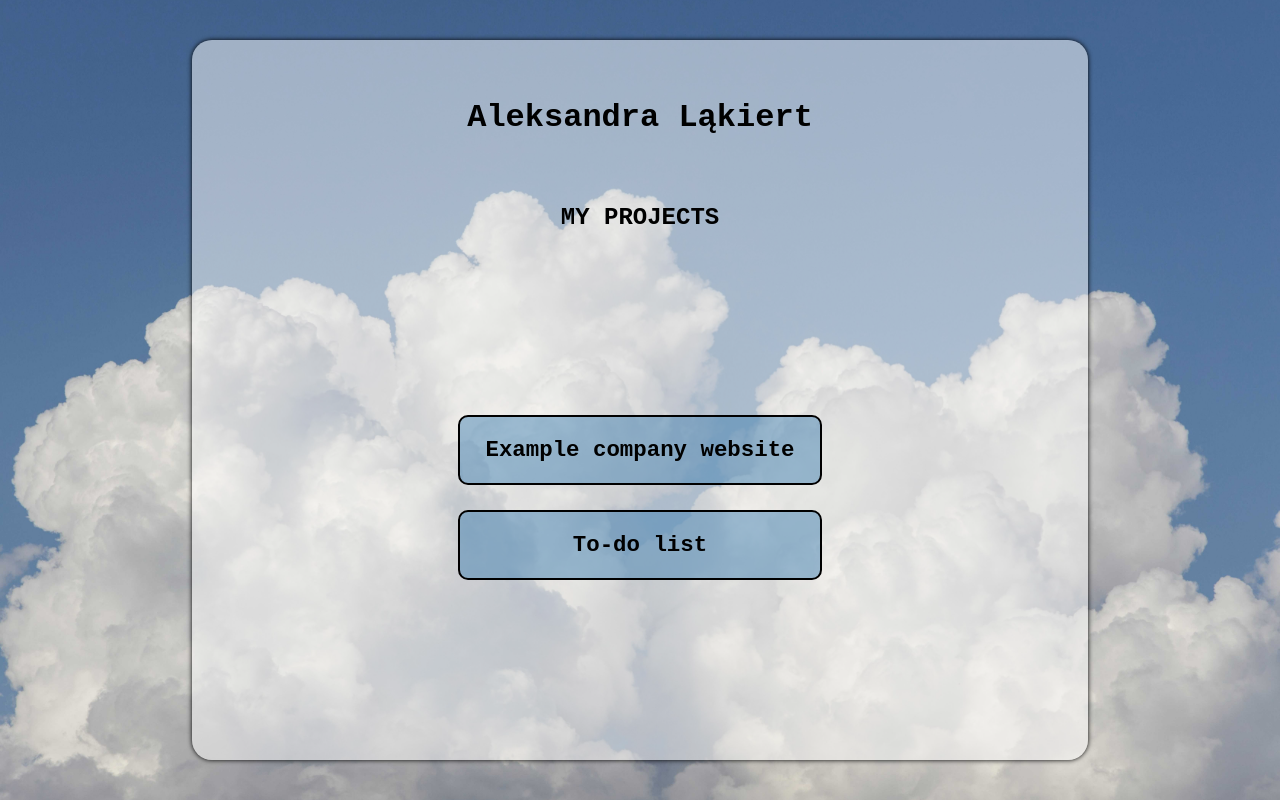
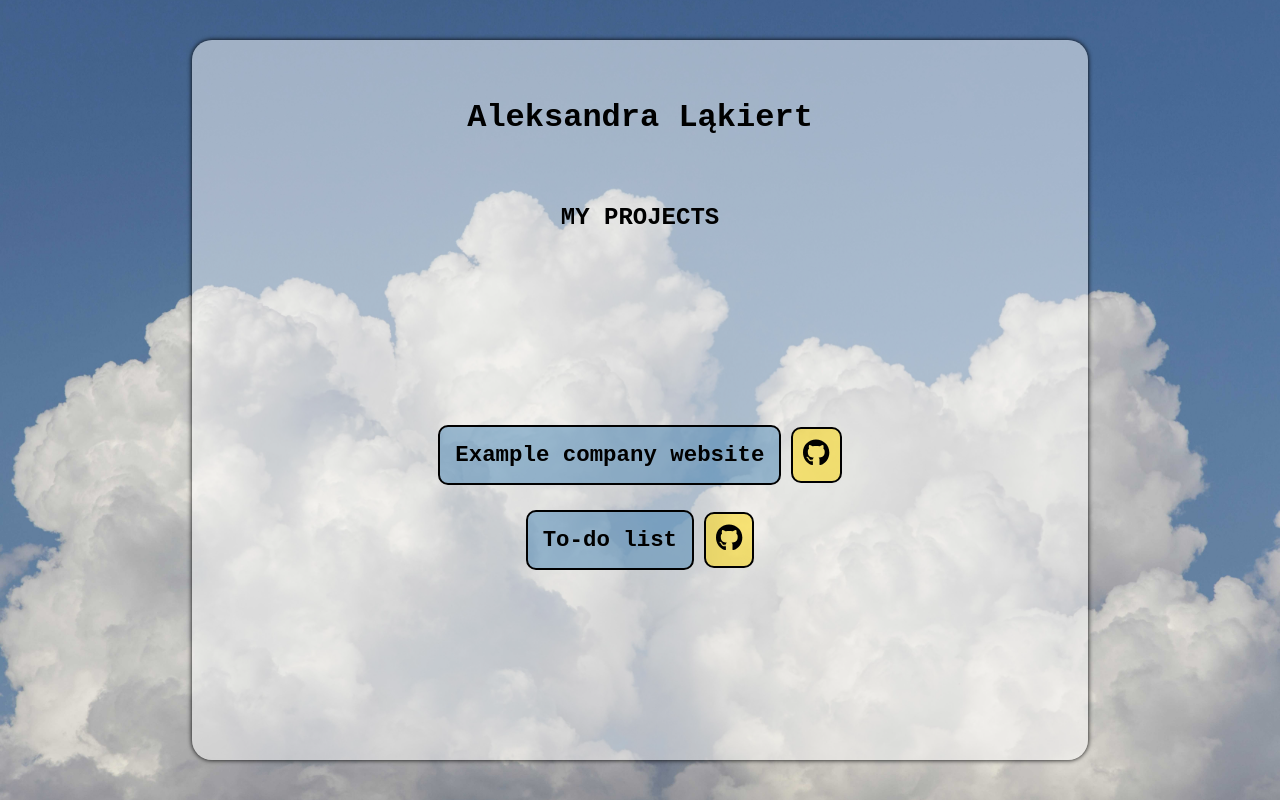
Before and after one commit to lakiert/lakiert-portfolio, a React (Vite) app: page / in a window 1280 px wide. Built offline with nearby package versions, Linux system fonts and the light colour scheme.

Commit message:
added github buttons

```diff
--- a/index.html
+++ b/index.html
@@ -4,6 +4,7 @@
     <meta charset="UTF-8" />
     <meta name="viewport" content="width=device-width, initial-scale=1.0" />
     <title>Lakiert Portfolio</title>
+    <link rel="stylesheet" href="https://cdnjs.cloudflare.com/ajax/libs/font-awesome/6.5.2/css/all.min.css"/>
   </head>
   <body>
     <div id="root"></div>
--- a/package.json
+++ b/package.json
@@ -10,6 +10,9 @@
     "preview": "vite preview"
   },
   "dependencies": {
+    "@fortawesome/fontawesome-svg-core": "^6.5.2",
+    "@fortawesome/free-brands-svg-icons": "^6.5.2",
+    "@fortawesome/react-fontawesome": "^0.2.0",
     "react": "^18.2.0",
     "react-dom": "^18.2.0"
   },
--- a/src/App.css
+++ b/src/App.css
@@ -2,6 +2,8 @@
   margin: 0;
   padding: 0;
   box-sizing: border-box;
+
+  /* border: 1px solid red !important; */
 }
 
 body{
@@ -45,14 +47,14 @@ body{
   align-items: center;
 
   height: 60%;
+  padding: 10px;
 }
 
 .btn-site{
   font-size: 1.4rem;
-  padding: 20px;
+  padding: 15px;
   margin: 5px;
   margin-bottom: 20px;
-  width: 100%;
 
   border: 2px solid black;
   border-radius: 10px;
@@ -66,6 +68,34 @@ body{
 }
 .btn-site:hover{
   background-color: rgba(90, 151, 200);
+}
+
+.btn-github{
+  font-size: 1.7rem;
+  padding: 10px;
+  margin: 5px;
+  margin-bottom: 20px;
+  width: fit-content;
+  height: fit-content;
+
+  border: 2px solid black;
+  border-radius: 10px;
+  background-color: rgba(255, 215, 0, .5);
+
+  transition: .3s;
+  cursor: pointer;
+
+  font-family: 'Courier New', monospace;
+  font-weight: bold;
+}
+.btn-github:hover{
+  background-color: rgb(255, 215, 0);
+}
+
+.list-element{
+  display: flex;
+  flex-direction: row;
+  align-items: center;
 }
 
 #big-title{
@@ -91,4 +121,20 @@ body{
   .big-container{
       width: 90%;
   }
+
+  .btn-site{
+    font-size: 1rem;
+  }
+
+  .btn-github{
+    font-size: 1.3rem;
+  }
 }
+
+@media screen and (max-width:400px){
+
+  .big-container{
+      padding: 20px;
+  }
+
+}
--- a/src/App.jsx
+++ b/src/App.jsx
@@ -1,6 +1,6 @@
 import { useState } from 'react'
 import './App.css'
-import ButtonSite from './ButtonSite'
+import ListElement from './ListElement';
 
 
 export default function App() {
@@ -12,8 +12,9 @@ export default function App() {
       <h2 id="small-title">My projects</h2>
 
       <div className='list-container'>
-          <ButtonSite text={"Example company website"} link={"https://lakiert.github.io/company_website"}></ButtonSite>
-          <ButtonSite text={"To-do list"} link={"https://lakiert-todo-list.netlify.app"}></ButtonSite>
+          <ListElement projectName={"Example company website"} linkProject={"https://lakiert.github.io/company_website"} linkGithub={"https://github.com/lakiert/company_website"}></ListElement>
+          <ListElement projectName={"To-do list"} linkProject={"https://lakiert-todo-list.netlify.app"} linkGithub={"https://github.com/lakiert/react-to-do-list"}></ListElement>
+
       </div>
     </div>
   )
--- a/src/ButtonSite.jsx
+++ b/src/ButtonSite.jsx
@@ -1,5 +1,5 @@
-export default function ButtonSite({text, link}){
+export default function ButtonSite({children, link, className}){
     return(
-        <button className="btn-site" onClick={() => window.open(`${link}`)}>{text}</button>
+        <button className={className} onClick={() => window.open(`${link}`)}>{children}</button>
     );
 }
--- /dev/null
+++ b/src/ListElement.jsx
@@ -0,0 +1,13 @@
+import ButtonSite from "./ButtonSite";
+
+import { FontAwesomeIcon } from '@fortawesome/react-fontawesome';
+import { faGithub } from '@fortawesome/free-brands-svg-icons';
+
+export default function ListElement({projectName, linkProject, linkGithub}){
+    return(
+        <div className="list-element">
+            <ButtonSite className={"btn-site"} children={projectName} onClick={() => window.open(`${linkProject}`)}></ButtonSite>
+            <ButtonSite className={"btn-github"} children={<FontAwesomeIcon icon={faGithub} /> } onClick={() => window.open(`${linkGithub}`)}></ButtonSite>
+        </div>
+    );
+}
```
Also changed, not shown: 1 other file (tests, documents, lock files or other folders).
